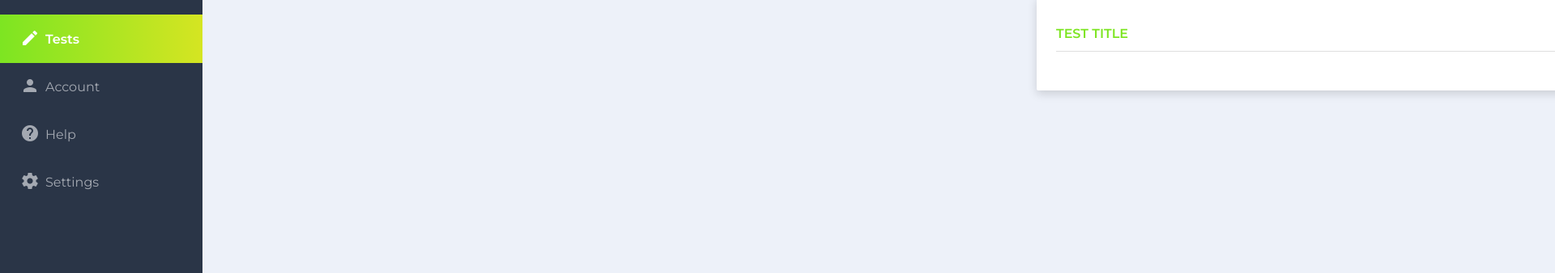
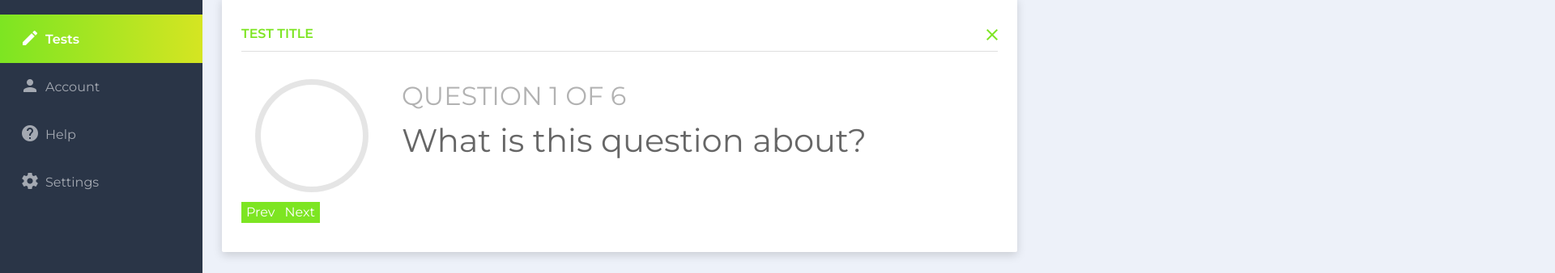
Before and after one commit to dj24/computing-teacher, a React (Create React App) app: page /test in a window 1280 px wide. Shown: the part 175-513 px from the top of the page at 81% size, 1920 px wide, since content can reach past the window. Built offline with nearby package versions, Linux system fonts and the light colour scheme; no server answers.

Commit message:
test navigation

```diff
--- a/src/App.css
+++ b/src/App.css
@@ -12,6 +12,9 @@ a, a:hover {
   padding: 0;
   margin: 12px; }
 
+.col.test-graph {
+  flex: 0 0 0px; }
+
 .col.level {
   flex: 0 0 300px;
   width: 300px; }
@@ -25,7 +28,8 @@ a, a:hover {
 body {
   margin: 0;
   background: #EDF1F9;
-  font-family: "Montserrat", sans-serif; }
+  font-family: "Montserrat", sans-serif;
+  overflow-x: hidden; }
 
 .navbar-nav {
   display: flex;
@@ -41,12 +45,11 @@ hr {
 
 .heading {
   margin: 12px; }
-
-h1 {
-  color: rgba(0, 0, 0, 0.6); }
-
-h2 {
-  color: rgba(0, 0, 0, 0.4); }
+  .heading h1 {
+    color: rgba(0, 0, 0, 0.6); }
+  .heading h2 {
+    color: rgba(0, 0, 0, 0.6);
+    opacity: 0.5; }
 
 .row {
   width: 100%;
--- a/src/App.scss
+++ b/src/App.scss
@@ -33,6 +33,10 @@ a, a:hover{
 .inner{
 
 }
+
+.col.test-graph{
+  flex: 0 0 0px;
+}
 .col.level{
   flex: 0 0 300px;
   width:300px;
@@ -50,7 +54,7 @@ body{
   margin: 0;
   background: $bg;
   font-family: $font;
-//  overflow-x: hidden;
+  overflow-x: hidden;
 }
 .navbar-nav{
   display: flex;
@@ -70,12 +74,13 @@ hr{
 
 .heading{
   margin:$margin;
-}
-h1{
-  color: $heading;
-}
-h2{
-  color:$p;
+  h1{
+    color: $heading;
+  }
+  h2{
+    color:$heading;
+    opacity:0.5;
+  }
 }
 
 .row{
--- a/src/components/Heading.js
+++ b/src/components/Heading.js
@@ -21,4 +21,4 @@ class SubHeading extends Heading {
 }
 
 export default Heading;
-export {SubHeading};
+export {SubHeading,Heading};
--- a/src/components/Test.js
+++ b/src/components/Test.js
@@ -1,12 +1,31 @@
 import React, { Component } from 'react';
 import Overlay from '../components/Overlay'
-import Heading from '../components/Heading'
+import {Heading, SubHeading} from '../components/Heading'
+import Row from '../components/Row'
+import Button from '../components/Button'
+import {Bar, Doughnut, Line} from 'react-chartjs-2';
 
 class Test extends Component {
   constructor(props){
     super(props);
+    this.state = {
+      totalQuestions : 6,
+      currentQuestion: 0,
+    };
+    this.nextQuestion = this.nextQuestion.bind(this);
+    this.prevQuestion = this.prevQuestion.bind(this);
   }
 
+  nextQuestion(){
+    if(this.state.currentQuestion < this.state.totalQuestions - 1){
+      this.setState({currentQuestion:this.state.currentQuestion + 1});
+    }
+  }
+  prevQuestion(){
+    if(this.state.currentQuestion > 0){
+      this.setState({currentQuestion:this.state.currentQuestion - 1});
+    }
+  }
 
   render() {
     let move;
@@ -29,6 +48,18 @@ class Test extends Component {
       width : '100%',
       transform: 'translateX(100%)',
     };
+
+    let pie_data = {
+      datasets: [{
+        data : [this.state.currentQuestion/this.state.totalQuestions, 1-this.state.currentQuestion/this.state.totalQuestions],
+        borderWidth: 0,
+        backgroundColor: [
+          'rgba(255,0,0,0.5)',
+          'rgba(0,0,0,0.1)'
+        ]
+      }]
+    }
+
     return (
         <div style={testStyle}>
           <div className={"card"}>
@@ -39,7 +70,30 @@ class Test extends Component {
               </a>
             </div>
             <div class="card-body">
-                {this.props.children}
+            <Row>
+              <div class="col test-graph">
+                <Doughnut
+                  data={pie_data}
+                  width={150}
+                  options={{
+                    cutoutPercentage : 90,
+                    maintainAspectRatio: false,
+                    tooltips: {
+                      enabled: false
+                    }
+                  }}/>
+              </div>
+              <div class="col">
+                <SubHeading>QUESTION {this.state.currentQuestion + 1} OF {this.state.totalQuestions}</SubHeading>
+                <Heading>What is this question about?</Heading>
+              </div>
+            </Row>
+            <Row>
+              <button onClick={this.prevQuestion}>Prev</button>
+              <button onClick={this.nextQuestion}>Next</button>
+            </Row>
+
+
             </div>
           </div>
         </div>
--- a/src/screens/Tests.js
+++ b/src/screens/Tests.js
@@ -11,7 +11,7 @@ class Tests extends Component {
     super(props);
     this.state = {
       tests:[],
-      showTest: false
+      showTest: true
     };
     this.toggleTest = this.toggleTest.bind(this);
   }
```
Also changed, not shown: src/App.min.css.
